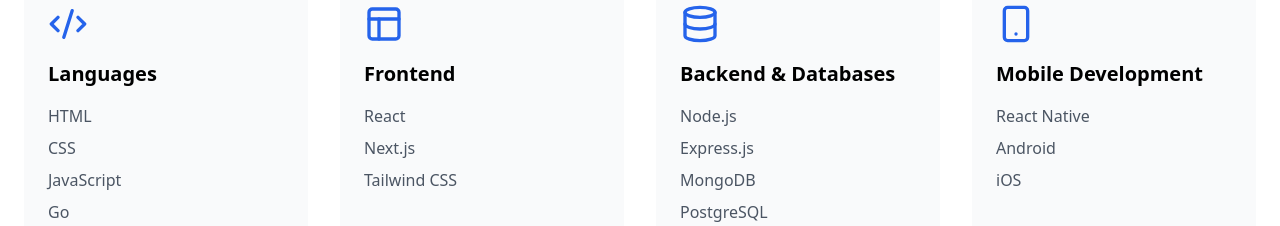
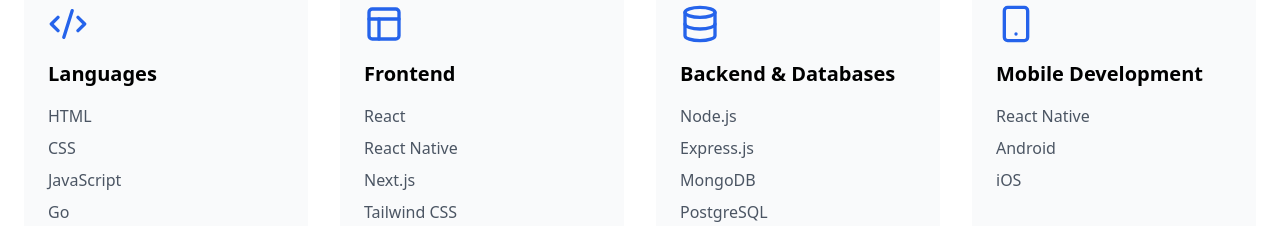
Before and after one commit to sagarkawad/react-portfolio, a React (Vite) app in the folder frontend/: page / in a window 1280 px wide. Shown: the part 1000-1226 px from the top of the page. Built offline with nearby package versions, Linux system fonts and the light colour scheme; no server answers.

Commit message:
skill added

```diff
--- a/frontend/src/components/Skills.tsx
+++ b/frontend/src/components/Skills.tsx
@@ -3,7 +3,7 @@
 const Skills = () => {
   const skills = {
     languages: ['HTML', 'CSS', 'JavaScript', 'Go', "Python"],
-    frontend: ['React', 'Next.js', 'Tailwind CSS'],
+    frontend: ['React', "React Native", 'Next.js', 'Tailwind CSS'],
     backend: ['Node.js', 'Express.js'],
     databases: ['MongoDB', 'PostgreSQL'],
     mobile: ['React Native', 'Android', 'iOS'],
```
